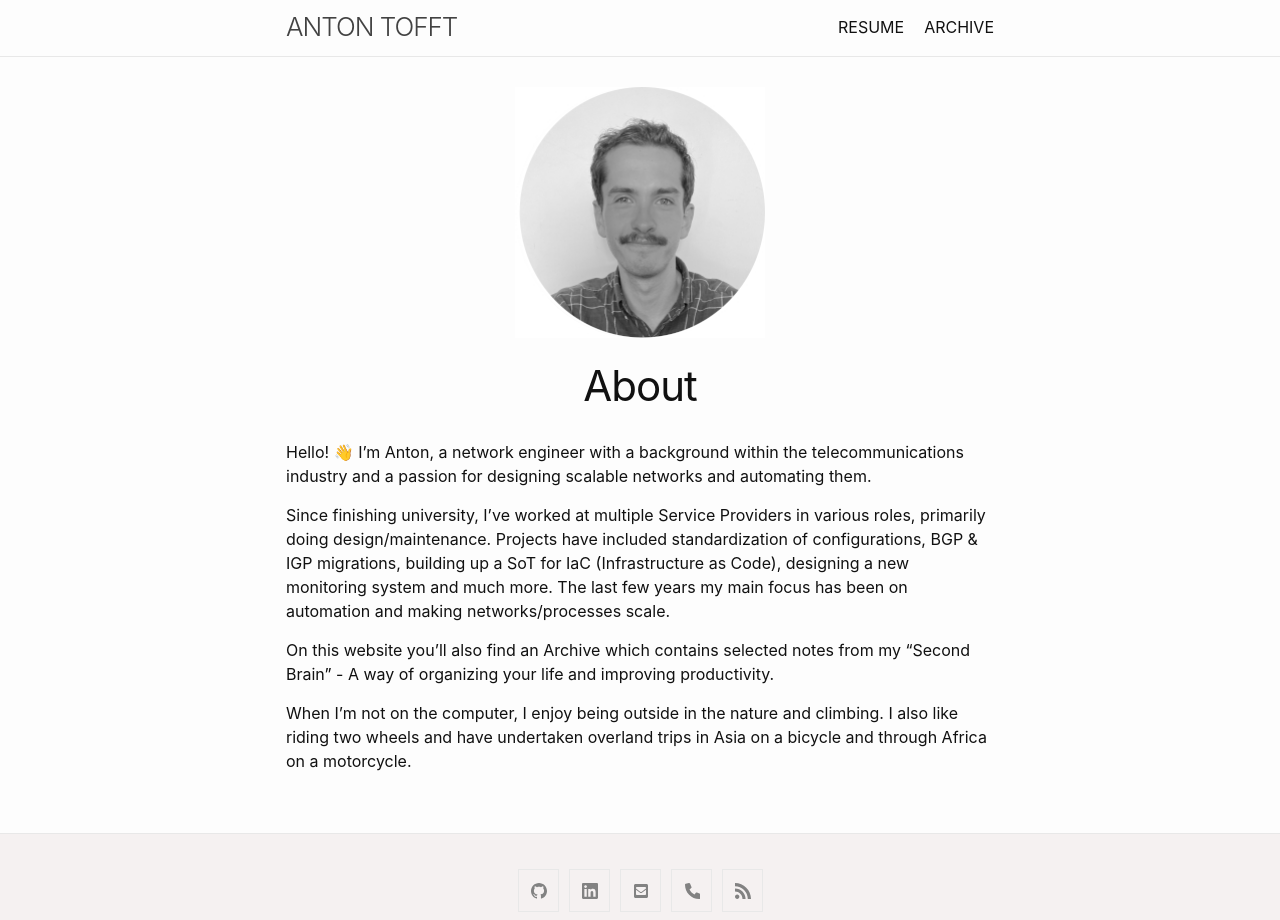
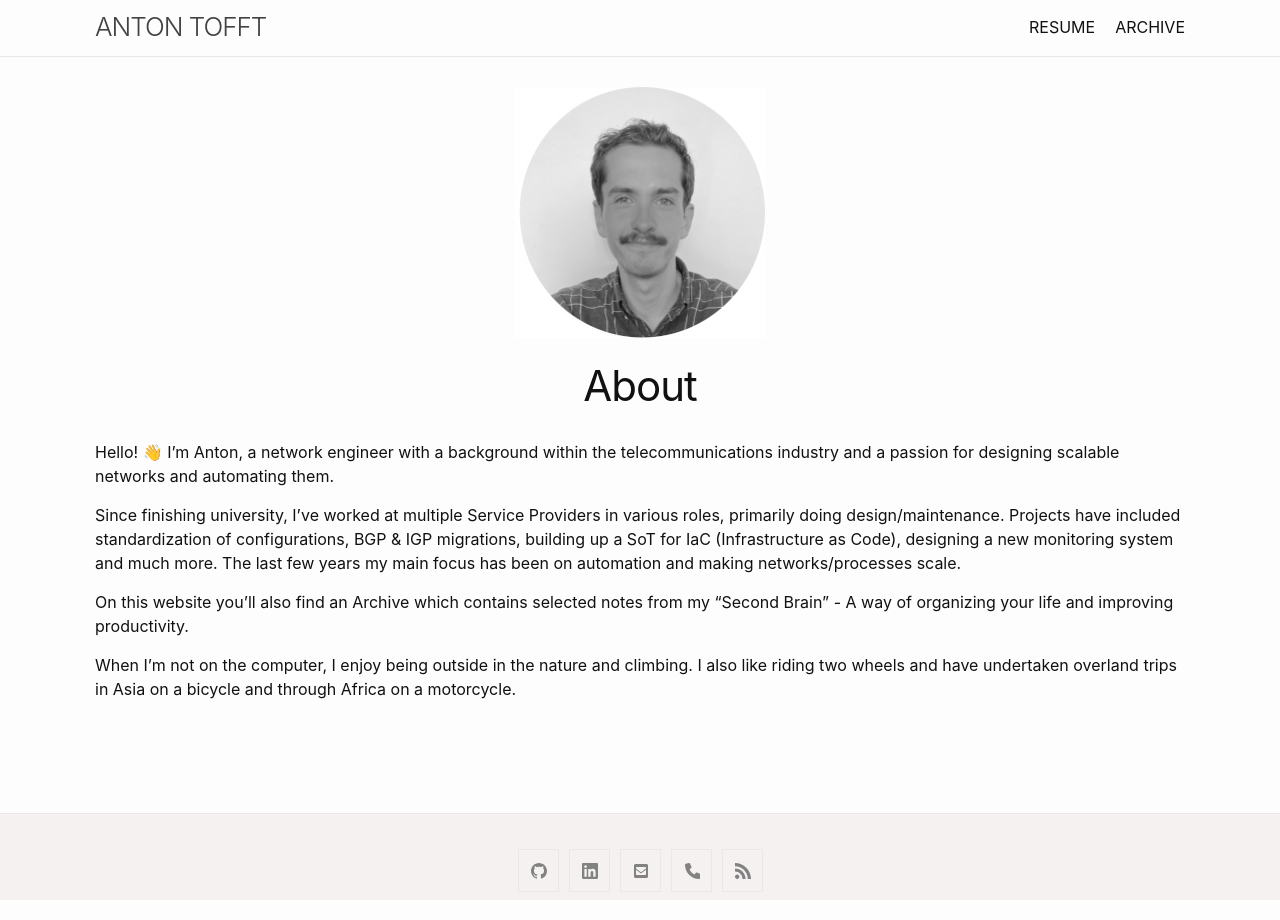
Before and after one commit to a-tofft/antontofft.com, a Jekyll site: the page built from index.md, in a window 1280 px wide. Built offline with Jekyll 4.4.1, drawn with Linux system fonts in a browser that asks for light colours; emoji names are drawn with the system emoji font.

Commit message:
Modified content-width from % to px

```diff
--- a/assets/css/style.scss
+++ b/assets/css/style.scss
@@ -2,7 +2,7 @@
 # Only the main Sass file needs front matter (the dashes are enough)
 ---
 
-$content-width: 60%;
+$content-width: 1150px;
 $code-background-color: #002B36;
 $code-font-color: #b7c7c9;
 
```
